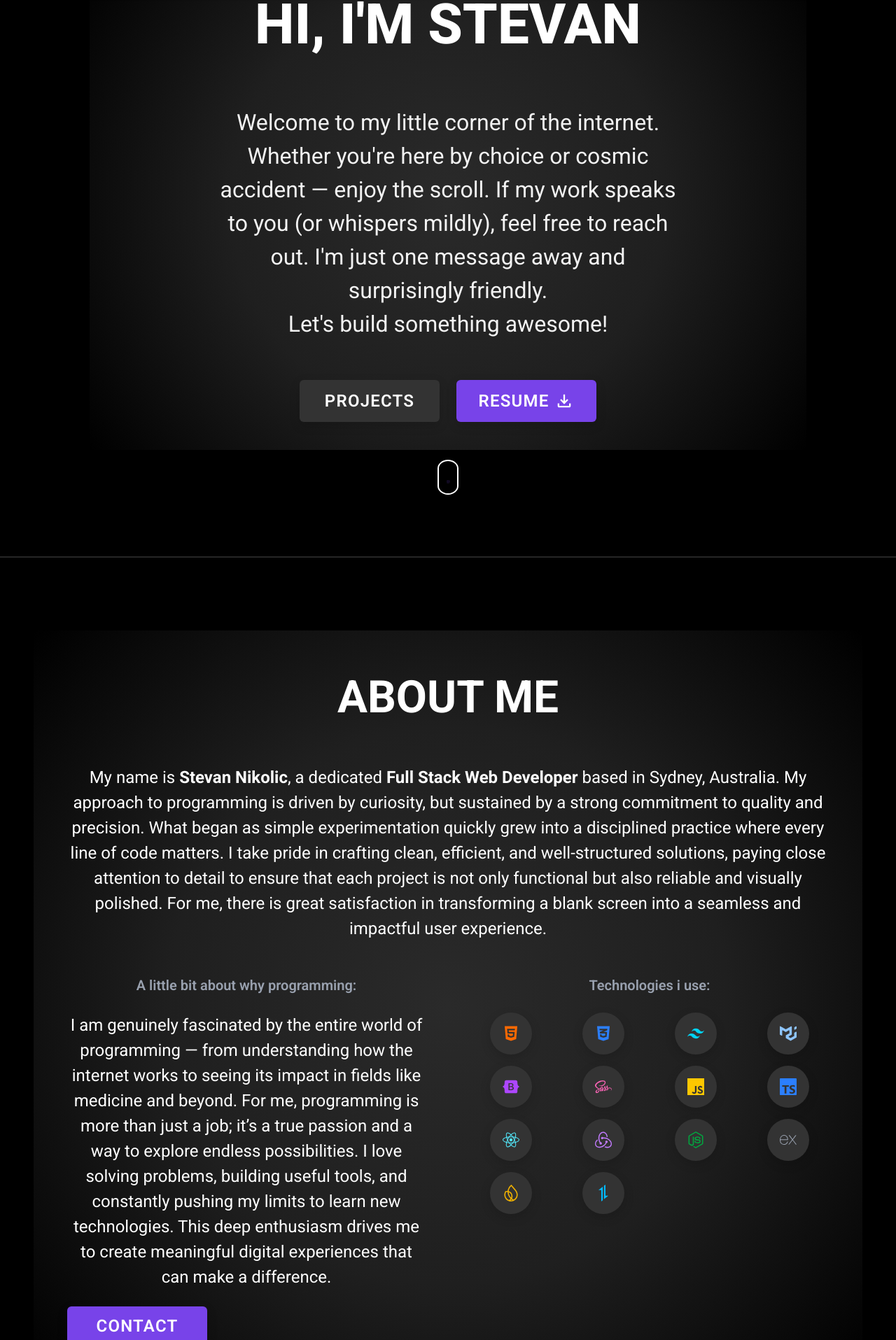
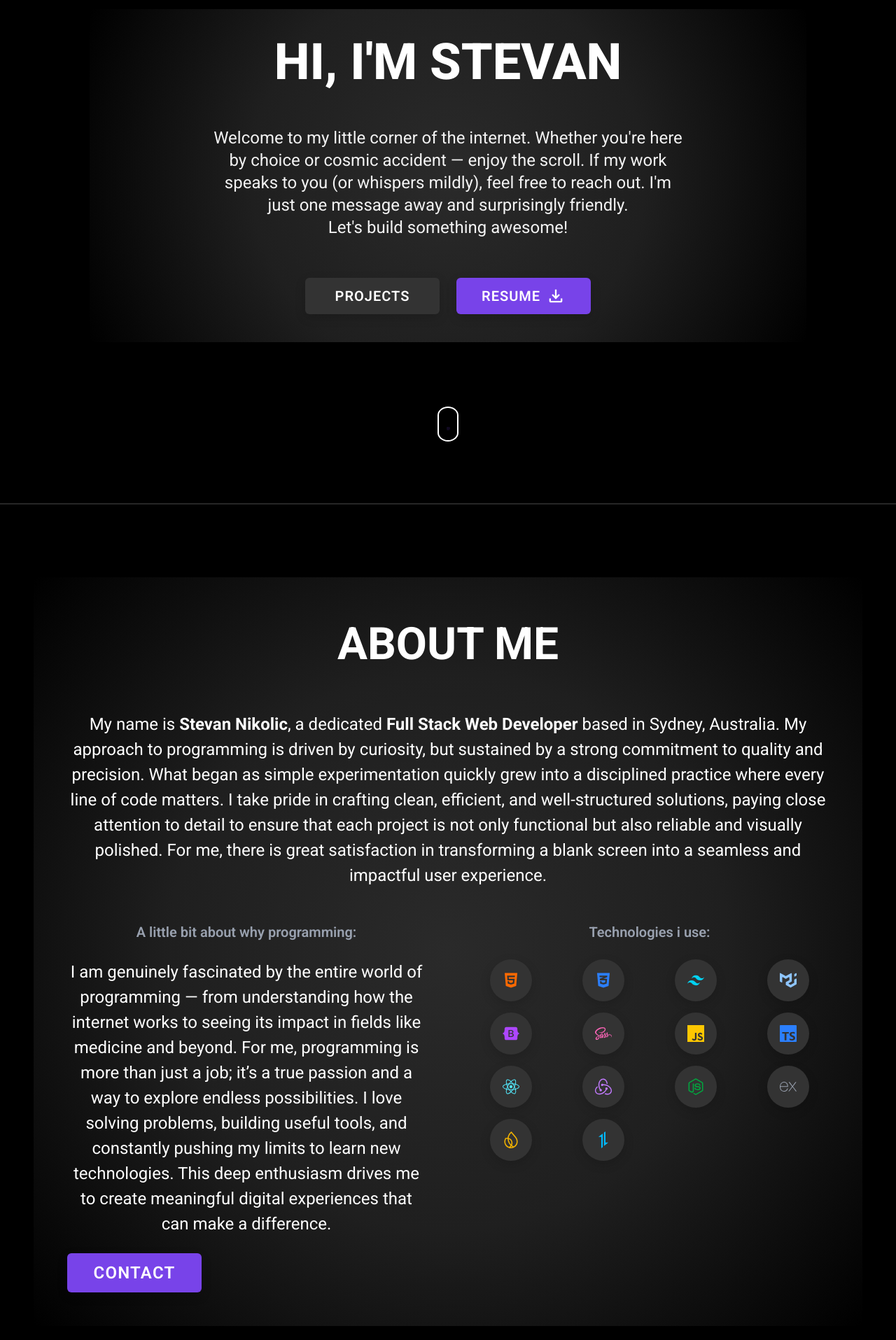
Before and after one commit to Nikolic1992/nikolic_stevan_portfolio, a React (Vite) app: page / in a window 1280 px wide. Shown: the part 137-2052 px from the top of the page at 70% size. Built offline with nearby package versions, Linux system fonts and the light colour scheme.

Commit message:
fix: layout fix responsive

```diff
--- a/src/components/About.jsx
+++ b/src/components/About.jsx
@@ -82,7 +82,7 @@ function About() {
   };
   return (
     <div className="relative min-h-screen flex flex-col justify-center items-center p-[1rem] md:p-[2rem] lg:p-[3rem]">
-      <div className="flex flex-col justify-center items-center text-center w-full max-w-[1400px] p-[3rem] bg-[radial-gradient(circle,_#2a2a2a,_#1f1f1f,_#000000)] shadow-[0_0_40px_rgba(0,0,0,0.6)] rounded-lg">
+      <div className="flex flex-col justify-center items-center text-center w-full max-w-[1200px] md:max-w-[1200px] p-[3rem] bg-[radial-gradient(circle,_#2a2a2a,_#1f1f1f,_#000000)] shadow-[0_0_40px_rgba(0,0,0,0.6)] rounded-lg">
         <h2 className="text-[2rem] sm:text-[2.5rem] md:text-[3rem] lg:text-[4rem] uppercase font-bold mb-6 md:mb-9 lg:mb-12 text-center text-[#fff]">
           About Me
         </h2>
--- a/src/components/Footer.jsx
+++ b/src/components/Footer.jsx
@@ -2,7 +2,7 @@ import { FaGithub, FaLinkedin } from "react-icons/fa";
 
 function Footer() {
   return (
-    <footer className="bg-gradient-to-br from-white via-gray-100 to-gray-300 shadow-lg text-gray-800 py-6 md:py-10 text-center">
+    <footer className="bg-[radial-gradient(circle,_#ffffff,_#e0e0e0,_#c0c0c0)] shadow-[0_0_10px_rgba(0,0,0,0.5)] text-gray-800 py-6 md:py-5 text-center">
       <div className="flex flex-col items-center gap-4">
         <h2 className="text-[1.1rem] md:text-[1.25rem] lg:text-[1.5rem] font-semibold tracking-wide uppercase">
           Let’s connect
--- a/src/components/Hero.jsx
+++ b/src/components/Hero.jsx
@@ -7,12 +7,10 @@ function Hero() {
     }
   };
   return (
-    <div className="relative flex flex-col items-center px-2 py-24 sm:px-4 md:px-8 lg:px-12 xl:px-0 min-h-[90vh] md:min-h-screen pt-[4.5rem]">
+    <div className="relative flex flex-col items-center justify-center px-2 py-24 sm:px-4 md:px-8 lg:px-12 xl:px-0 min-h-[90vh] md:min-h-screen pt-[4.5rem]">
       <div className="flex flex-col justify-center items-center text-center w-full max-w-2xl sm:max-w-3xl md:max-w-4xl lg:max-w-5xl p-4 sm:p-8 md:p-10 gap-8 md:gap-14 bg-[radial-gradient(circle,_#2a2a2a,_#1f1f1f,_#000000)] shadow-[0_0_40px_rgba(0,0,0,0.6)] rounded-lg">
-        <h1 className="hero-heading text-[2.2rem] sm:text-[2.7rem] md:text-[3.2rem] lg:text-[3.7rem] xl:text-[4rem]">
-          Hi, I'm Stevan
-        </h1>
-        <h3 className="hero-secondary text-[1.1rem] sm:text-[1.25rem] md:text-[1.4rem] lg:text-[1.6rem]">
+        <h1 className="hero-heading">Hi, I'm Stevan</h1>
+        <h3 className="hero-secondary">
           Welcome to my little corner of the internet. Whether you're here by
           choice or cosmic accident — enjoy the scroll. If my work speaks to you
           (or whispers mildly), feel free to reach out. I'm just one message
@@ -20,7 +18,7 @@ function Hero() {
           <br />
           <span className="font-italic">Let's build something awesome!</span>
         </h3>
-        <div className="flex flex-col sm:flex-row items-center gap-4 sm:gap-6">
+        <div className="flex  items-center gap-4 sm:gap-6">
           <button
             onClick={() => smoothScroll("projects")}
             className="hero-btn wiggle-on-hover w-full sm:w-auto"
--- a/src/components/NavBar.jsx
+++ b/src/components/NavBar.jsx
@@ -30,7 +30,7 @@ function NavBar() {
       <div className="relative flex justify-between items-center px-2 sm:px-4 md:px-6 lg:px-8 py-2 sm:py-4 md:py-6 lg:py-8">
         <div
           onClick={handleLogoClick}
-          className="w-[60px] h-[60px] rounded-full flex items-center justify-center cursor-pointer "
+          className="w-[60px] h-[60px] rounded-full flex items-center justify-center cursor-pointer"
         >
           <img
             src="./assets/logo.png"
--- a/src/index.css
+++ b/src/index.css
@@ -1,12 +1,7 @@
-/*
-  Refactored for responsiveness:
-  - All text sizes use rem units for better scaling
-  - Added/remapped responsive classes to use rems
-*/
 @import "tailwindcss";
 
 html {
-  font-size: 16px; /* base for rems */
+  font-size: 16px;
 }
 
 body {
@@ -21,40 +16,40 @@ body {
 .navbar-btn {
   @apply bg-[#333] text-white uppercase tracking-widest font-bold rounded-md
          shadow-[0_5px_15px_0_rgba(0,0,0,0.15)] hover:bg-[#7843E9]  transition-all duration-300
-         py-[0.5rem] px-[1rem] text-[0.9rem] w-[7.5rem] flex justify-center items-center border border-gray-400;
+         py-2 px-4 text-sm w-32 flex justify-center items-center border border-gray-400;
 }
 
 @media (max-width: 768px) {
   .navbar-link {
-    @apply w-[9rem] h-[2rem] text-[1rem] justify-center border-0;
+    @apply w-36 h-8 text-base justify-center border-0;
   }
 }
 
 .hero-heading {
-  @apply text-[2.5rem] md:text-[3.5rem] lg:text-[5rem] font-extrabold text-[white] uppercase;
+  @apply text-3xl md:text-5xl lg:text-7xl font-extrabold text-white uppercase;
 }
 
 .hero-secondary {
-  @apply max-w-2xl text-[1.1rem] md:text-[1.5rem] lg:text-[2rem] text-[#f3f3f3];
+  @apply max-w-2xl text-base md:text-lg lg:text-2xl text-[#f3f3f3];
 }
 
 .hero-btn {
   @apply bg-[#333] text-white uppercase flex items-center justify-center cursor-pointer tracking-wider  font-semibold rounded-md
          shadow-[0_5px_15px_rgba(0,0,0,0.15)] hover:bg-[#7843E9]  hover:scale-110
-         py-[0.75rem] px-[1.5rem] text-[1.1rem] md:text-[1.5rem] transition duration-300 ease-in-out md:w-[12.5rem];
+         py-3 px-6 text-base md:text-xl transition duration-300 ease-in-out md:w-48;
 }
 
 .hero-resume-btn {
   @apply bg-[#7843E9] text-white uppercase flex items-center justify-center cursor-pointer tracking-wider  font-semibold rounded-md
          shadow-[0_5px_15px_rgba(0,0,0,0.15)]   hover:scale-110
-         py-[0.75rem] px-[1.5rem] text-[1.1rem] md:text-[1.5rem] transition duration-300 ease-in-out md:w-[12.5rem];
+         py-3 px-6 text-base md:text-xl transition duration-300 ease-in-out md:w-48;
 }
 
 .contact-btn {
   @apply bg-[#7843E9] text-white uppercase flex items-center justify-center cursor-pointer tracking-wider font-semibold rounded-md
          shadow-[0_5px_15px_rgba(0,0,0,0.15)]  hover:scale-110
-         text-[1.25rem] md:text-[1.5rem] transition duration-300 ease-in-out
-         w-full md:w-[12.5rem] h-[3.5rem];
+         text-xl md:text-2xl transition duration-300 ease-in-out
+         w-full md:w-48 h-14;
 }
 
 /* Mouse loader */
@@ -127,10 +122,10 @@ body {
 }
 
 /*
-  Add unique spacing for <hr /> section dividers
+Add unique spacing for <hr /> section dividers
 */
 .section-divider {
-  margin-top: 3.5rem; /* 56px */
+  margin-top: 3.5rem;
   margin-bottom: 3.5rem;
   border: none;
   border-top: 2px solid #fff;
```
